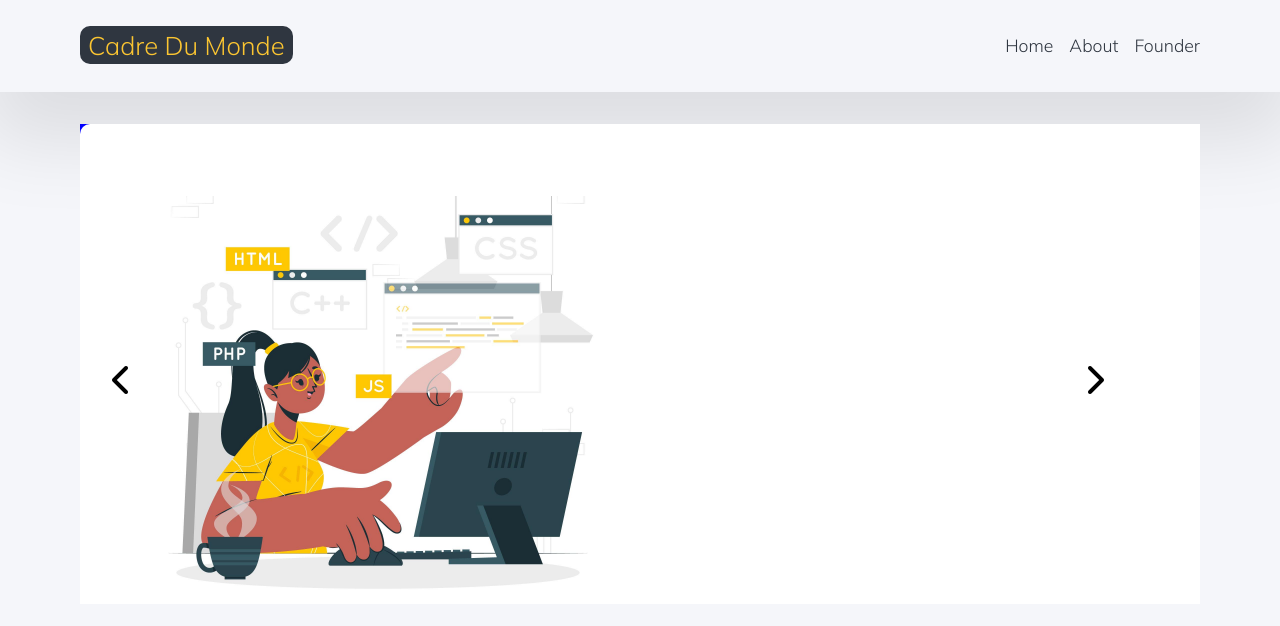
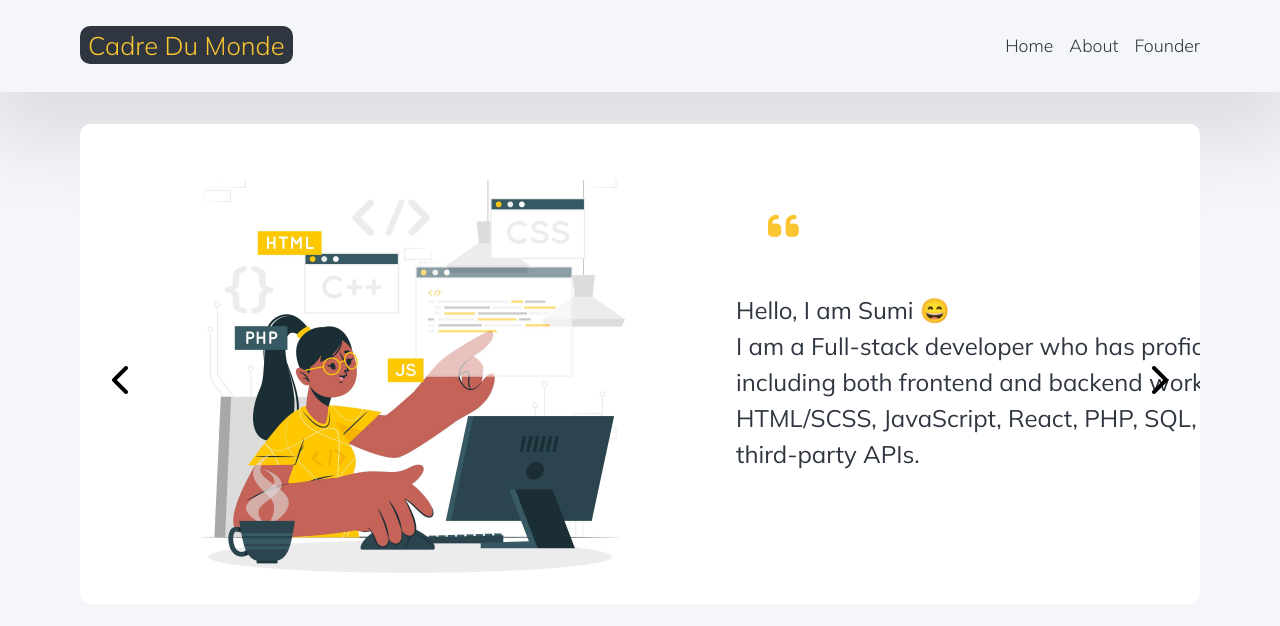
Before and after one commit to SumiSeo/photo-stocker, a React (Create React App) app: page /founder in a window 1280 px wide. Shown: the top 626 px of the page. Built offline with nearby package versions, Linux system fonts and the light colour scheme.

Commit message:
done application

```diff
--- a/src/components/Founder.js
+++ b/src/components/Founder.js
@@ -73,12 +73,46 @@ const Founder = ()=>{
 
                     <article className="founder__box">
                         <div className="founder__img1"></div>
+                        <div className="founder__text">
+                            <div className="double__quotes">
+                                <i className="fas fa-quote-left"></i>
+                            </div>
+                            <p className="double__hello">
+                            Hello, I am Sumi 😄
+                            <br></br>
+                            I am a Full-stack developer who
+                            has proficiency including both frontend and backend work — HTML/SCSS, JavaScript, React, PHP, SQL, and third-party APIs.
+                            </p>
+                        </div>
                     </article>
                     <article className="founder__box">
                         <div className="founder__img2"></div>
+                        <div className="founder__text">
+                            <div className="double__quotes">
+                                <i className="fas fa-quote-left"></i>
+                            </div>
+                            <p className="double__hello">
+                            I love creating things from scratch 🤩
+                            <br></br>
+                            I graduated Korea National University of Arts.  I made several short-films, wrote disseration about an art.
+                            All these experiences drove me to find a way to do web development.
+
+                            </p>
+                        </div>
                     </article>
                     <article className="founder__box">
-                        <div className="founder__img2"></div>
+                        <div className="founder__img3"></div>
+                        <div className="founder__text">
+                            <div className="double__quotes">
+                                <i className="fas fa-quote-left"></i>
+                            </div>
+                            <p className="double__hello">
+                                    I am a team player 🤓
+                                    <br></br>
+                                    Since I have the background in design and marketing, I have followed the history of web development.
+                                    I enjoy to be on a team and build innovative things together.
+                            </p>
+                        </div>
                     </article>
 
 
--- a/src/sass/main.scss
+++ b/src/sass/main.scss
@@ -224,7 +224,7 @@ img {
   z-index: 100;
   font-size: 2rem;
   position: absolute;
-  right: 6rem;
+  right: 2rem;
   top: 15rem;
   cursor: pointer;
 }
@@ -246,42 +246,46 @@ img {
 // }
 
 .founder {
-  background-color: blue;
-  width: 70rem;
+  // background-color: blue;
+  // width: 80rem;
   height: 30rem;
   overflow: hidden;
+  border-radius: 10px;
 }
 
 .founder__box:first-child {
-  width: 70rem;
+  width: 80rem;
   height: 30rem;
   border-radius: 10px;
   background-color: white;
   position: absolute;
-  padding: 2rem 3rem;
-  display: flex;
+  padding: 1rem 3rem;
+  display: grid;
+  grid-template-columns: repeat(2, 1fr);
   align-items: center;
   transition: all 0.4s ease-in-out;
 }
 .founder__box:nth-child(2) {
-  width: 70rem;
+  width: 80rem;
   border-radius: 10px;
   height: 30rem;
   background-color: white;
   position: absolute;
-  padding: 2rem 3rem;
-  display: flex;
+  padding: 1rem 3rem;
+  display: grid;
+  grid-template-columns: repeat(2, 1fr);
   align-items: center;
   transition: all 0.4s ease-in-out;
 }
 .founder__box:last-child {
-  width: 70rem;
+  width: 80rem;
   border-radius: 10px;
   height: 30rem;
   background-color: white;
   position: absolute;
-  padding: 2rem 3rem;
-  display: flex;
+  padding: 1rem 3rem;
+  display: grid;
+  grid-template-columns: repeat(2, 1fr);
   align-items: center;
   transition: all 0.4s ease-in-out;
 }
@@ -292,6 +296,7 @@ img {
   background-size: cover;
   width: 500px;
   height: 400px;
+  margin-left: 2rem;
 }
 .founder__img2 {
   background-image: url("../img/build.jpg");
@@ -299,7 +304,7 @@ img {
   background-size: cover;
   width: 500px;
   height: 400px;
-
+  margin-left: 2rem;
   // margin-left: 1rem;
 }
 
@@ -309,12 +314,13 @@ img {
   background-size: cover;
   width: 500px;
   height: 400px;
+  margin-left: 2rem;
   // margin-left: 1rem;
 }
 
 .double__quotes i {
   font-size: 2.2rem;
-  margin-left: 4rem;
+
   color: #fbc531;
   position: relative;
   top: -4rem;
@@ -325,7 +331,7 @@ img {
   color: #2f3640;
   width: 90%;
   position: relative;
-  left: 1rem;
+  left: -2rem;
   top: -1rem;
   line-height: 1.5;
 }
```
Also changed, not shown: src/components/TEST.JS (+1 -9 lines).
